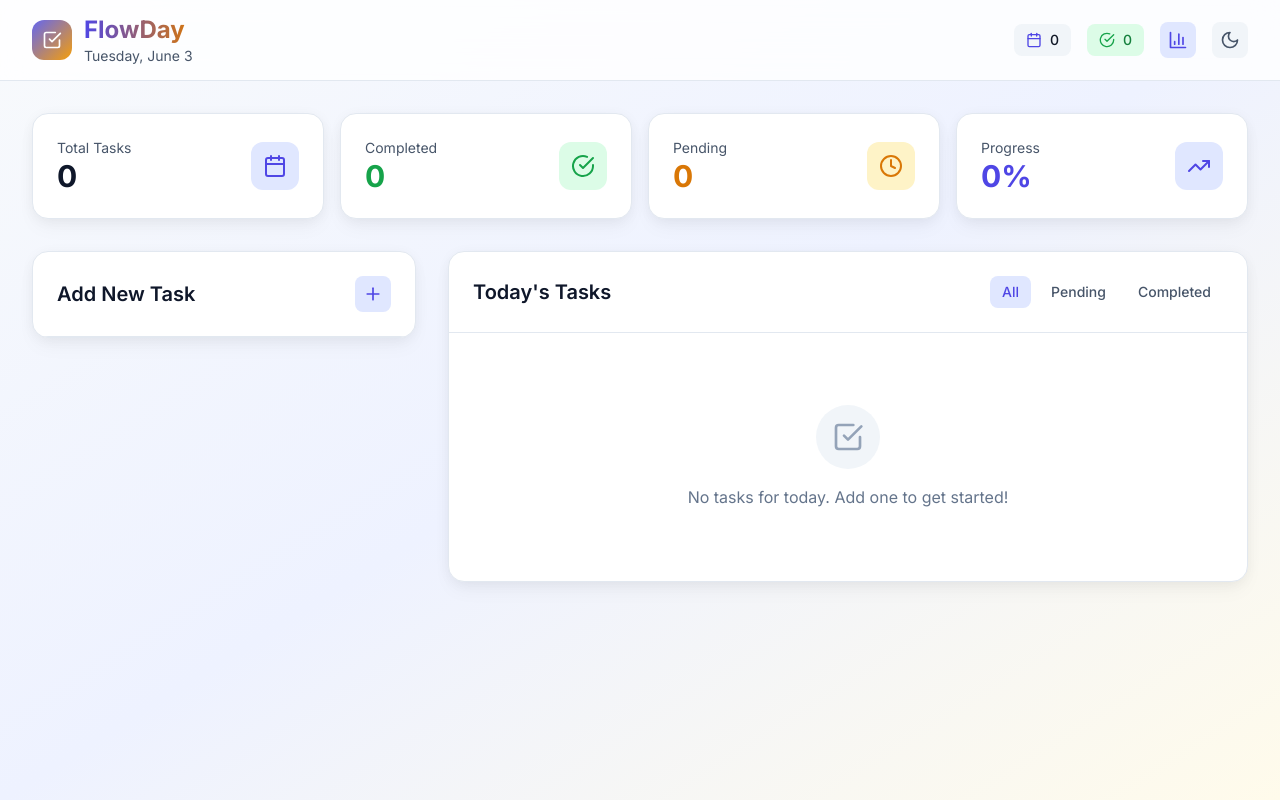
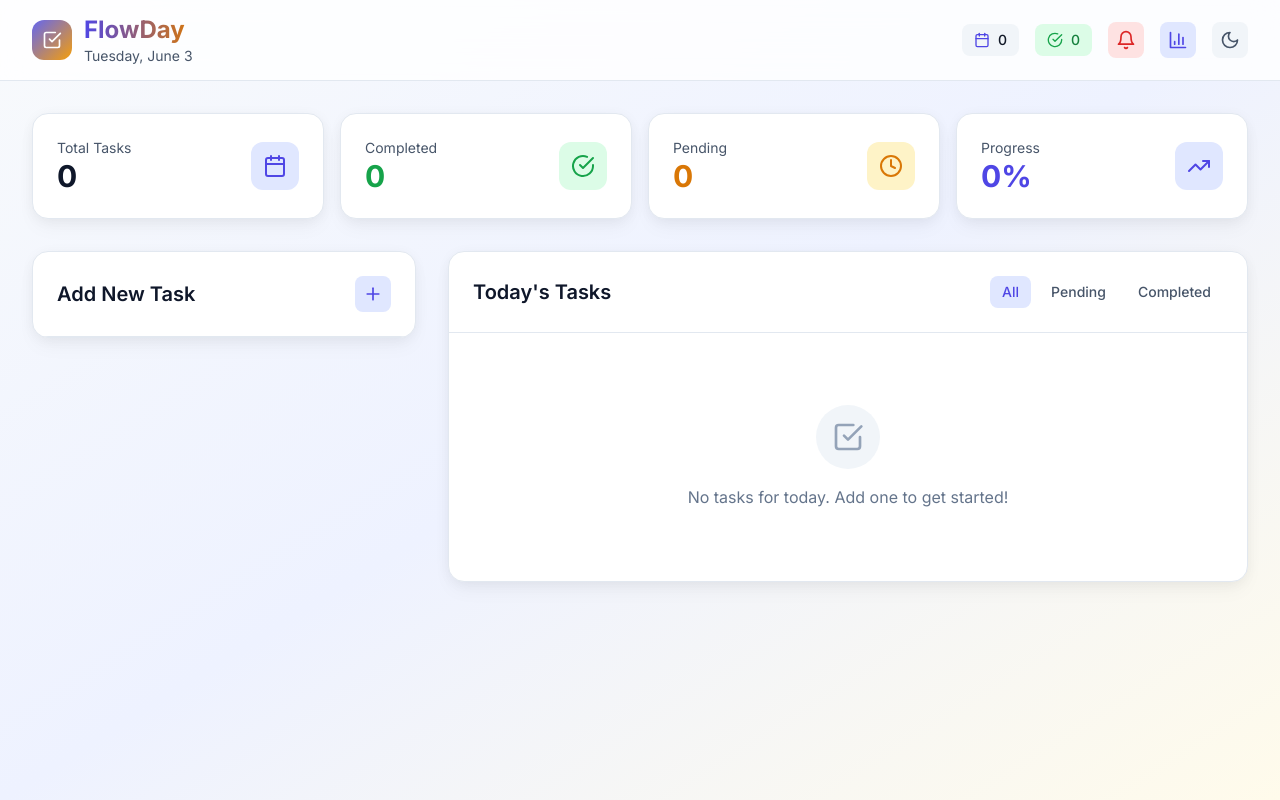
Before and after one commit to apper-canvas/flowday-task-alarm, a React (Vite) app: page / in a window 1280 px wide. Built offline with nearby package versions, Linux system fonts and the light colour scheme.

Commit message:
Make reminder and notification functionality visible in UI by adding notification bell with permission status, reminder selection in task form, and reminder indicators on task cards

```diff
--- a/src/App.jsx
+++ b/src/App.jsx
@@ -17,7 +17,7 @@ const notificationService = {
   }
 }
 function App() {
-  useEffect(() => {
+useEffect(() => {
     // Initialize notification service
     notificationService.init()
 
--- a/src/components/MainFeature.jsx
+++ b/src/components/MainFeature.jsx
@@ -533,7 +533,7 @@ const MainFeature = ({ tasks, setTasks, categories, stats, setStats }) => {
                                 </div>
 {task?.reminder && task.reminder !== 'none' && (
                                   <div className="mt-2">
-                                    <span className={`inline-flex items-center px-2 py-1 rounded-full text-xs font-medium ${getReminderColor(task)}`}>
+                                    <span className={`reminder-indicator ${getReminderColor(task)}`}>
                                       <ApperIcon name="Bell" className="w-3 h-3 mr-1" />
                                       {getReminderLabel(task.reminder)}
                                     </span>
--- a/src/pages/Home.jsx
+++ b/src/pages/Home.jsx
@@ -14,6 +14,10 @@ const Home = () => {
   const [loading, setLoading] = useState(false)
   const [error, setError] = useState(null)
   const [darkMode, setDarkMode] = useState(false)
+  const [notificationPermission, setNotificationPermission] = useState(
+    typeof window !== 'undefined' && 'Notification' in window ? Notification.permission : 'denied'
+  )
+  const [pendingReminders, setPendingReminders] = useState(0)
 
   useEffect(() => {
     const loadData = async () => {
@@ -44,31 +48,47 @@ const Home = () => {
       }
     }
 
-    loadData()
-}, [])
+loadData()
+  }, [])
+
+  const handleNotificationRequest = async () => {
+    if ('Notification' in window && Notification.permission === 'default') {
+      try {
+        const permission = await Notification.requestPermission()
+        setNotificationPermission(permission)
+      } catch (error) {
+        console.error('Error requesting notification permission:', error)
+      }
+    }
+  }
 
   const checkUpcomingReminders = (updatedTasks) => {
     if (!updatedTasks || !Array.isArray(updatedTasks)) return
 
     const now = new Date()
+let reminderCount = 0
     updatedTasks.forEach(task => {
       if (task?.dueDate && task?.status !== 'completed') {
         const dueDate = new Date(task.dueDate)
         const timeDiff = dueDate.getTime() - now.getTime()
         const hoursDiff = timeDiff / (1000 * 3600)
 
-        if (hoursDiff > 0 && hoursDiff <= 1 && 'Notification' in window) {
-          if (Notification.permission === 'granted') {
+        if (hoursDiff > 0 && hoursDiff <= 1) {
+          reminderCount++
+          if ('Notification' in window && Notification.permission === 'granted') {
             new Notification(`Task Reminder: ${task.title}`, {
               body: `Due in ${Math.round(hoursDiff * 60)} minutes`,
               icon: '/favicon.ico'
             })
-          } else if (Notification.permission !== 'denied') {
-            Notification.requestPermission()
+          } else if ('Notification' in window && Notification.permission !== 'denied') {
+            Notification.requestPermission().then(permission => {
+              setNotificationPermission(permission)
+            })
           }
         }
       }
     })
+    setPendingReminders(reminderCount)
   }
 
   const toggleDarkMode = () => {
@@ -137,6 +157,39 @@ const Home = () => {
                 </div>
               </div>
 
+              {/* Notification Bell */}
+              <div className="relative">
+                <button
+                  onClick={notificationPermission !== 'granted' ? handleNotificationRequest : undefined}
+                  className={`p-2 rounded-lg transition-colors ${
+                    notificationPermission === 'granted'
+                      ? 'bg-green-100 dark:bg-green-900/30 text-green-600'
+                      : notificationPermission === 'denied'
+                      ? 'bg-red-100 dark:bg-red-900/30 text-red-600'
+                      : 'bg-amber-100 dark:bg-amber-900/30 text-amber-600 hover:bg-amber-200 dark:hover:bg-amber-900/50'
+                  }`}
+                  title={
+                    notificationPermission === 'granted'
+                      ? 'Notifications enabled'
+                      : notificationPermission === 'denied'
+                      ? 'Notifications blocked'
+                      : 'Click to enable notifications'
+                  }
+                >
+                  <ApperIcon
+                    name="Bell"
+                    className={`w-4 h-4 sm:w-5 sm:h-5 notification-bell ${
+                      pendingReminders > 0 ? 'has-notifications' : ''
+                    }`}
+                  />
+                  {pendingReminders > 0 && (
+                    <span className="notification-badge">
+                      {pendingReminders > 9 ? '9+' : pendingReminders}
+                    </span>
+                  )}
+                </button>
+              </div>
+
               <Link
                 to="/analytics"
                 className="p-2 rounded-lg bg-primary-100 dark:bg-primary-900/30 hover:bg-primary-200 dark:hover:bg-primary-900/50 transition-colors group"
```
